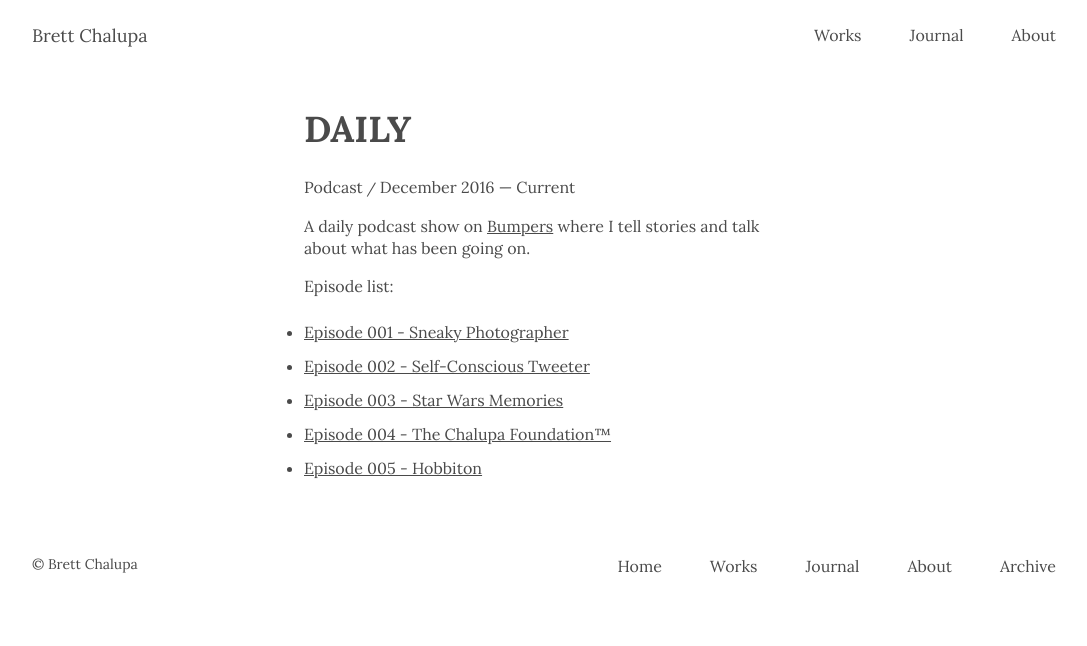
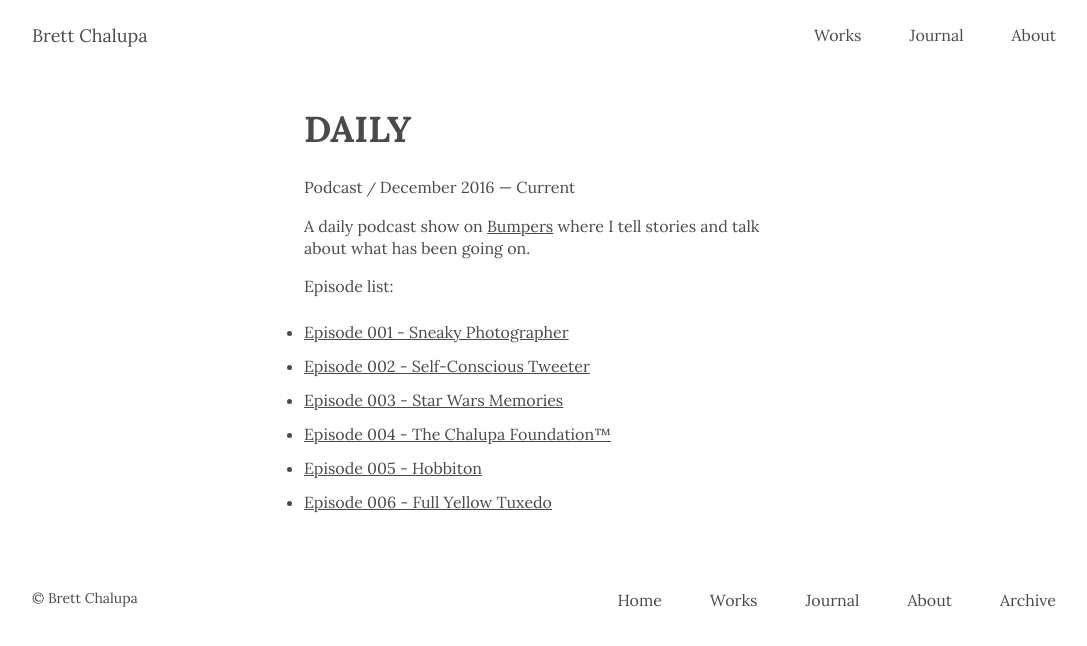
Before and after one commit to brettchalupa/brettchalupa.github.io, a Jekyll site: the page built from _works/daily.md, in a window 1280 px wide. Shown: the top 646 px of the page, without its empty margins (96-1183 px from the left). Built offline with Jekyll 4.4.1, drawn with Linux system fonts in a browser that asks for light colours; a script that is not in the unit is left out.

Commit message:
Add Daily ep 006

```diff
--- a/_works/daily.md
+++ b/_works/daily.md
@@ -19,3 +19,4 @@ Episode list:
 - [Episode 003 - Star Wars Memories](https://bumpers.fm/e/b1674togm6cg02ujgu50)
 - [Episode 004 - The Chalupa Foundation&trade;](https://bumpers.fm/e/b16ucboet0g002v6pv4g)
 - [Episode 005 - Hobbiton](https://bumpers.fm/e/b17ds9dcvco002ihjmgg)
+- [Episode 006 - Full Yellow Tuxedo](https://bumpers.fm/e/b1840elq34m002moh1sg)
```
